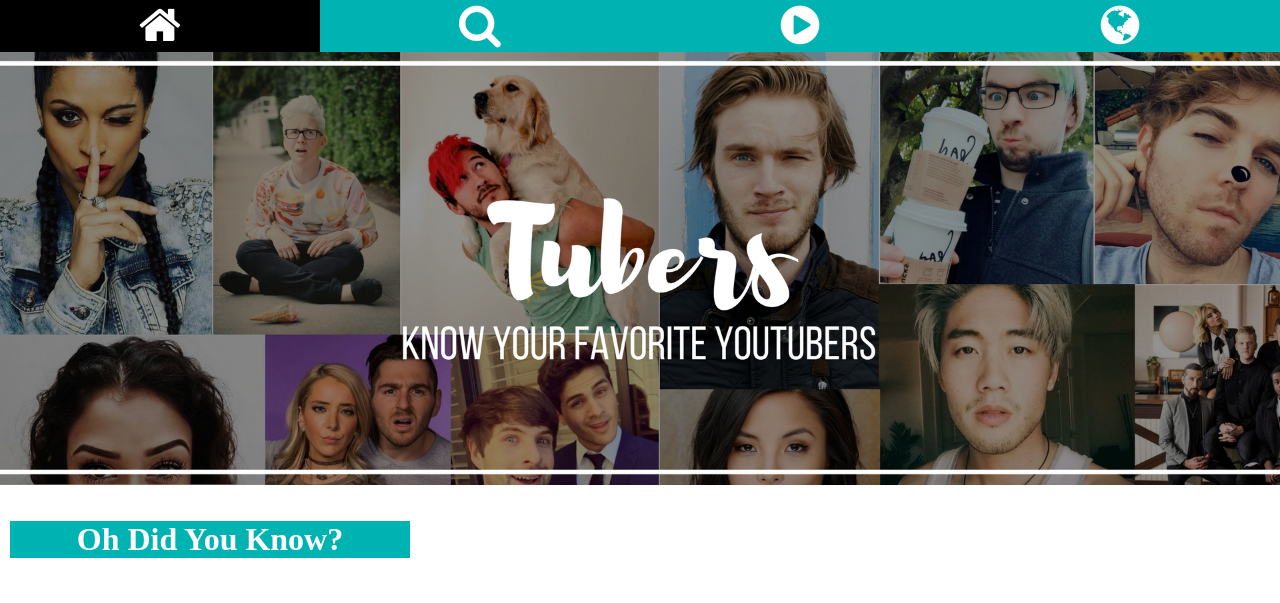
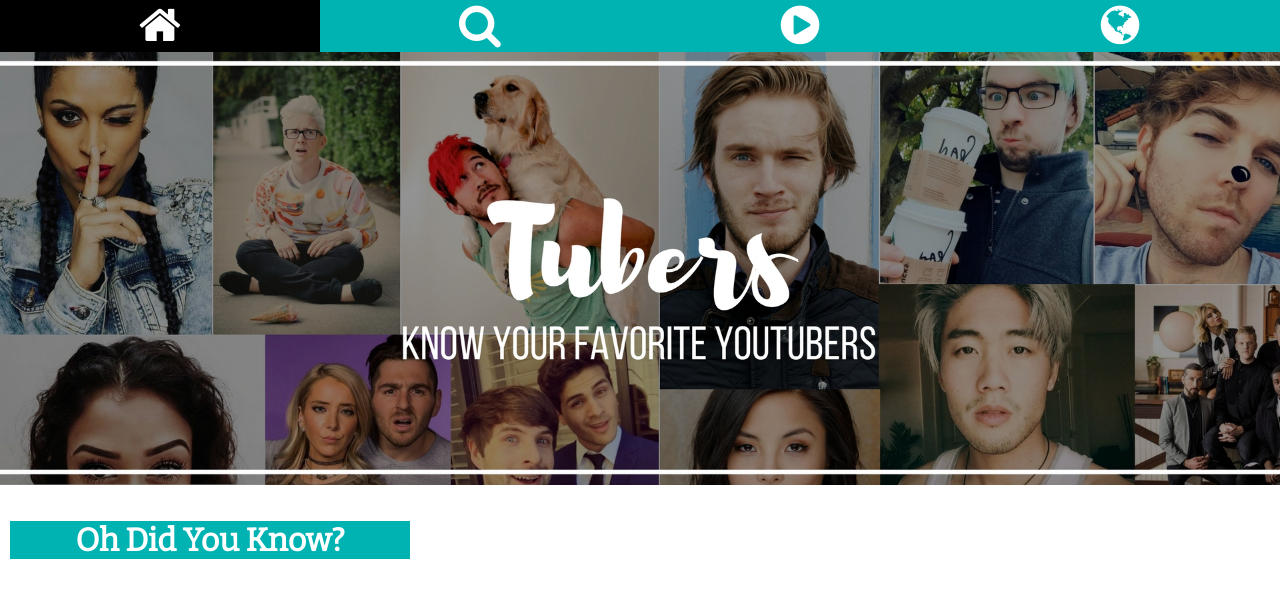
Before and after one commit to EnglisEljane/Test, a plain HTML site: page index.html in a window 1280 px wide. Drawn offline with nearby package versions, Linux system fonts and the light colour scheme.

Commit message:
Update a.css

```diff
--- a/a.css
+++ b/a.css
@@ -28,7 +28,7 @@ img {
 	height: auto;
 	}
 h1 {
-	font-family: 'Sofia';
+	font-family: 'Bitter';
 	color: 	white;
 	background-color: #00b3b3;
 	text-align: center;
```
